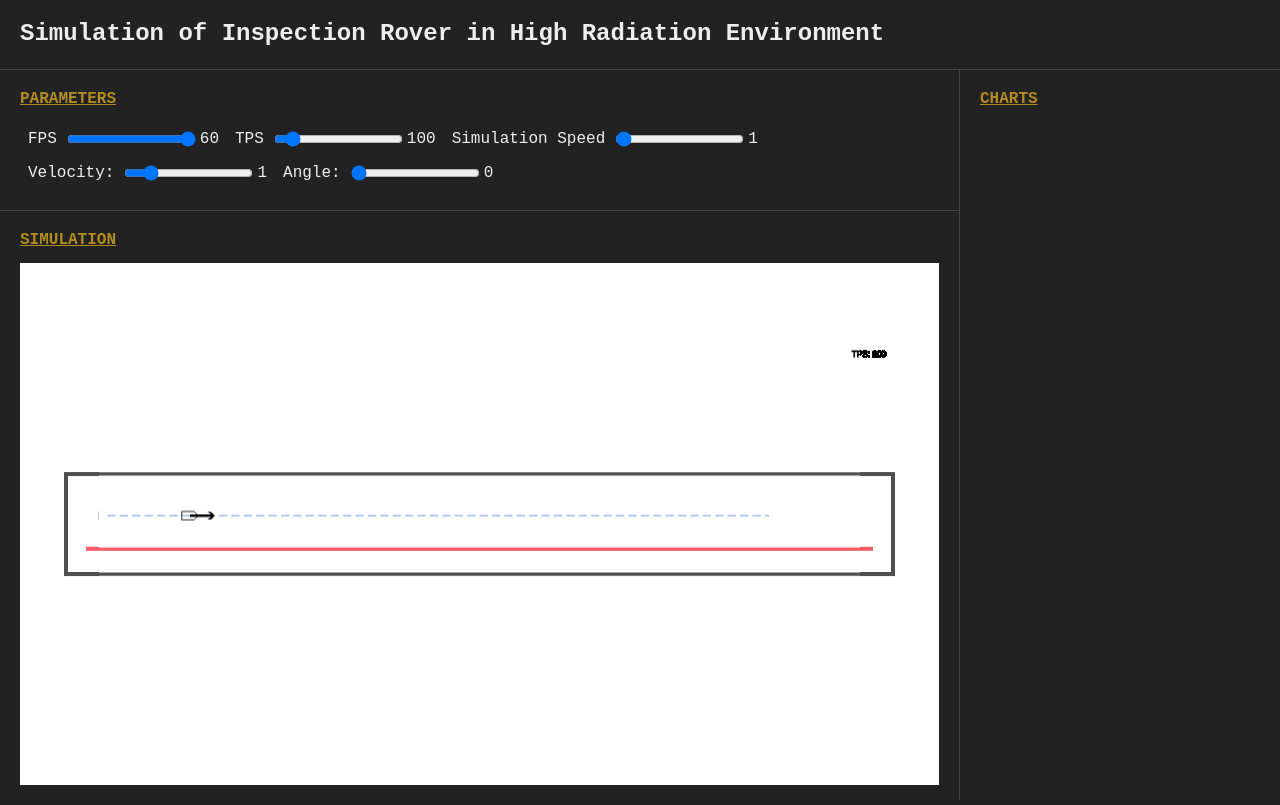
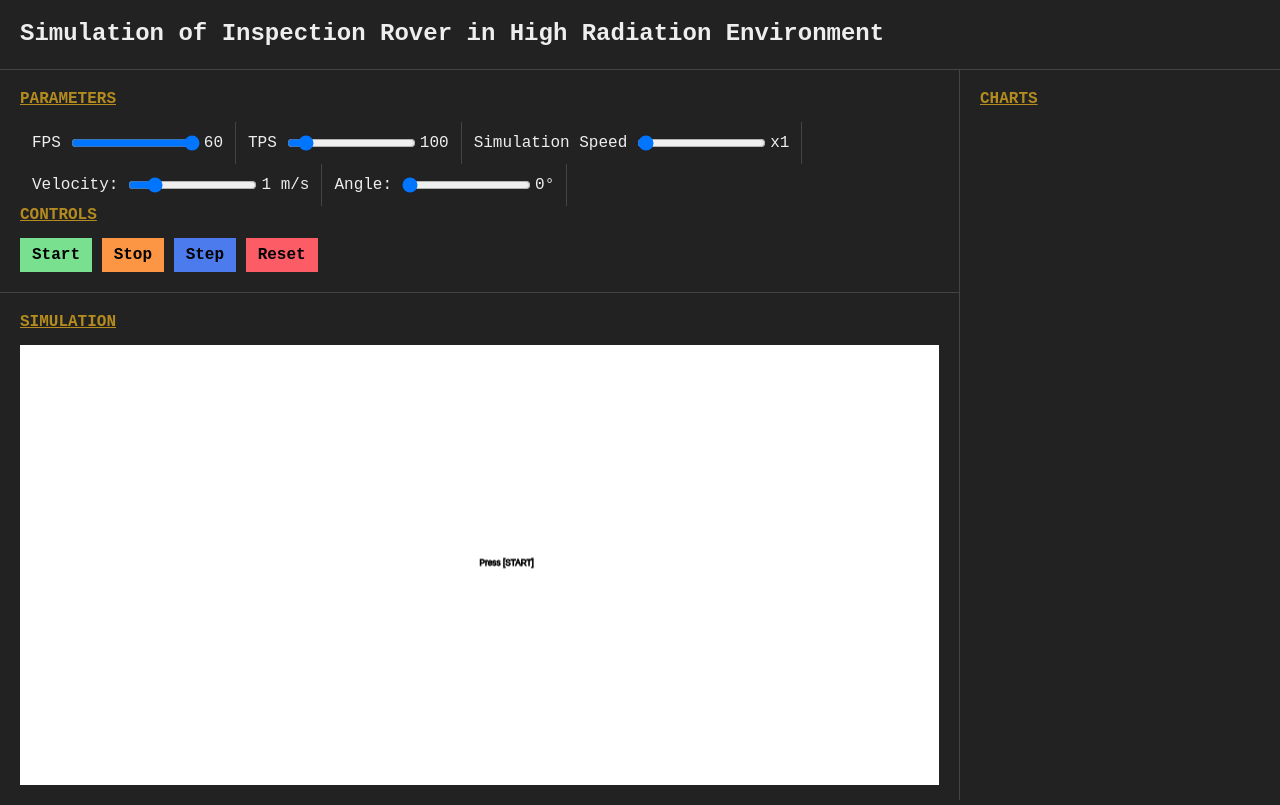
Before and after one commit to pfgryz/radiation-inspection-simulation, a website built with Parcel: page src/index.html in a window 1280 px wide. Built offline with nearby package versions, Linux system fonts and the light colour scheme.

Commit message:
feat: controls

```diff
--- a/src/core/parameters/number_parameter.ts
+++ b/src/core/parameters/number_parameter.ts
@@ -13,13 +13,17 @@ export class NumberParameter implements Parameter<number> {
     private readonly _value: Ref<number>;
     private readonly _input: HTMLInputElement;
     private readonly _display: HTMLElement;
+    private _format: (x: string) => string;
 
-    constructor(container: HTMLElement, {Min = 0, Max = 1, Step = 0.1, Default = 0}: NumberParameterOptions, title: string | null = null) {
+    constructor(container: HTMLElement, {Min = 0, Max = 1, Step = 0.1, Default = 0}: NumberParameterOptions, title: string | null = null, format?: (x: string) => string) {
         const id = container.getAttribute("data-parameter-name")!;
 
         const label = document.createElement("label");
         label.htmlFor = id;
         label.innerText = title || `${capitalize(id)}:`;
+
+        const defaultFormat = (x: string) => x;
+        this._format = format || defaultFormat;
 
         this._input = document.createElement("input");
         this._input.id = id;
@@ -44,7 +48,7 @@ export class NumberParameter implements Parameter<number> {
         };
 
         watch(() => {
-            this._display.innerHTML = this._value.value.toString();
+            this._display.innerHTML = this._format(this._value.value.toString());
         });
     }
 
--- a/src/index.html
+++ b/src/index.html
@@ -29,6 +29,13 @@
                         <div class="parameter" data-parameter-name="velocity"></div>
                         <div class="parameter" data-parameter-name="angle"></div>
                     </div>
+
+                    <div class="box-title">Controls</div>
+
+                    <button id="sim-start" class="green">Start</button>
+                    <button id="sim-stop" class="yellow">Stop</button>
+                    <button id="sim-step" class="blue">Step</button>
+                    <button id="sim-reset" class="red">Reset</button>
                 </div>
                 <div class="canvas-container box">
                     <div class="box-title">Simulation</div>
--- a/src/index.ts
+++ b/src/index.ts
@@ -9,7 +9,19 @@ function start() {
     const graphics = new Graphics(canvas);
     const parameters = new Parameters(parametersContainer);
     const simulation = new Simulation(graphics, parameters);
-    simulation.Start();
+
+    parameters.OnStart.value = () => {
+        simulation.Start();
+    }
+    parameters.OnStop.value = () => {
+        simulation.Stop();
+    }
+    parameters.OnStep.value = () => {
+        simulation.Step();
+    }
+    parameters.OnReset.value = () => {
+        simulation.Reset();
+    }
 }
 
 (() => {
--- a/src/parameters.ts
+++ b/src/parameters.ts
@@ -8,7 +8,25 @@ export class Parameters {
     private _velocity_parameter: NumberParameter;
     private _angle_parameter: NumberParameter;
 
+    public OnStart: Ref<() => void> = new Ref(() => {});
+    public OnStop: Ref<() => void> = new Ref(() => {});
+    public OnStep: Ref<() => void> = new Ref(() => {});
+    public OnReset: Ref<() => void> = new Ref(() => {})
+
     constructor(container: HTMLElement) {
+        document.getElementById("sim-start")!.onclick = () => {
+            this.OnStart.value();
+        }
+        document.getElementById("sim-stop")!.onclick = () => {
+            this.OnStop.value();
+        }
+        document.getElementById("sim-step")!.onclick = () => {
+            this.OnStep.value();
+        }
+        document.getElementById("sim-reset")!.onclick = () => {
+            this.OnReset.value();
+        }
+
         this._fps_parameter = new NumberParameter(
             container.querySelectorAll('[data-parameter-name="fps"]')[0] as HTMLElement,
             {
@@ -37,7 +55,8 @@ export class Parameters {
                 Step: 0.1,
                 Default: 1
             },
-            "Simulation Speed"
+            "Simulation Speed",
+            (s) => `x${s}`
         );
         this._velocity_parameter = new NumberParameter(
             container.querySelectorAll('[data-parameter-name="velocity"]')[0] as HTMLElement,
@@ -46,7 +65,9 @@ export class Parameters {
                 Max: 6,
                 Step: 0.1,
                 Default: 1
-            }
+            },
+            null,
+            (s) => `${s} m/s`
         );
         this._angle_parameter = new NumberParameter(
             container.querySelectorAll('[data-parameter-name="angle"]')[0] as HTMLElement,
@@ -55,7 +76,9 @@ export class Parameters {
                 Max: 360,
                 Step: 1,
                 Default: 0
-            }
+            },
+            null,
+            (s) => `${s}°`
         );
     }
 
--- a/src/rover.ts
+++ b/src/rover.ts
@@ -42,6 +42,12 @@ export class Rover implements IUpdate, IDrawable, IPosition {
         this._angle = angle;
     }
 
+    public Reset(): void {
+        this._roadPosition.value = 0;
+        this._direction.value = false;
+        this._position.value = this._road.GetPosition(this._roadPosition.value);
+    }
+
     public Direction(): number {
         return this._direction.value ? -1 : 1;
     }
--- a/src/simulation.ts
+++ b/src/simulation.ts
@@ -39,6 +39,7 @@ export class Simulation {
         this._graphics.Resize();
         this._graphics.Scale(1000, 200);
         this._graphics.Center()
+        this._graphics.DrawText("Press [START]", new Vector2(0, 0));
     }
 
     public Start(): void {
@@ -51,6 +52,17 @@ export class Simulation {
     public Stop(): void {
         this._alive = false;
         this._ticksCounter.Stop();
+    }
+
+    public Step(): void {
+        this.Update();
+    }
+
+    public Reset(): void {
+        this.Stop();
+
+        this._rover.Reset();
+        this.Draw(true);
     }
 
     public Loop(): void {
@@ -82,11 +94,11 @@ export class Simulation {
         this.Draw();
     }
 
-    public Draw(): void {
+    public Draw(force?: boolean): void {
         const time = Date.now();
         const frameDuration = 1000 / this._parameters.FPS.value;
 
-        if (time - this._lastFrame > frameDuration) {
+        if (time - this._lastFrame > frameDuration || force) {
             this._lastFrame = time;
             this._graphics.Clear();
             this._tunnel.Draw(this._graphics);
--- a/src/styles/main.css
+++ b/src/styles/main.css
@@ -58,8 +58,9 @@ body {
 .parameter {
     display: flex;
     align-items: center;
-    padding: 8px;
+    padding: 12px;
     float: left;
+    border-right: 1px solid #444;
 }
 .parameter label {
     margin-right: 10px;
@@ -87,6 +88,8 @@ body {
 }
 
 .box-title {
+    clear: both;
+    display: block;
     height: 1em;
     margin-bottom: 1em;
     color: var(--gold-medium);
@@ -94,3 +97,31 @@ body {
     text-transform: uppercase;
     text-decoration: underline;
 }
+
+button {
+    cursor: pointer;
+    padding: 8px 12px;
+    margin: 0;
+    border: 0;
+    font: inherit;
+    font-weight: bold;
+    background: #444;
+    filter: brightness(1.0);
+}
+button:hover {
+    transition: all 250ms ease;
+    filter: brightness(0.8);
+}
+
+button.green {
+    background: var(--green);
+}
+button.blue {
+    background: var(--blue);
+}
+button.yellow {
+    background: var(--orange);
+}
+button.red {
+    background: var(--red);
+}
```
